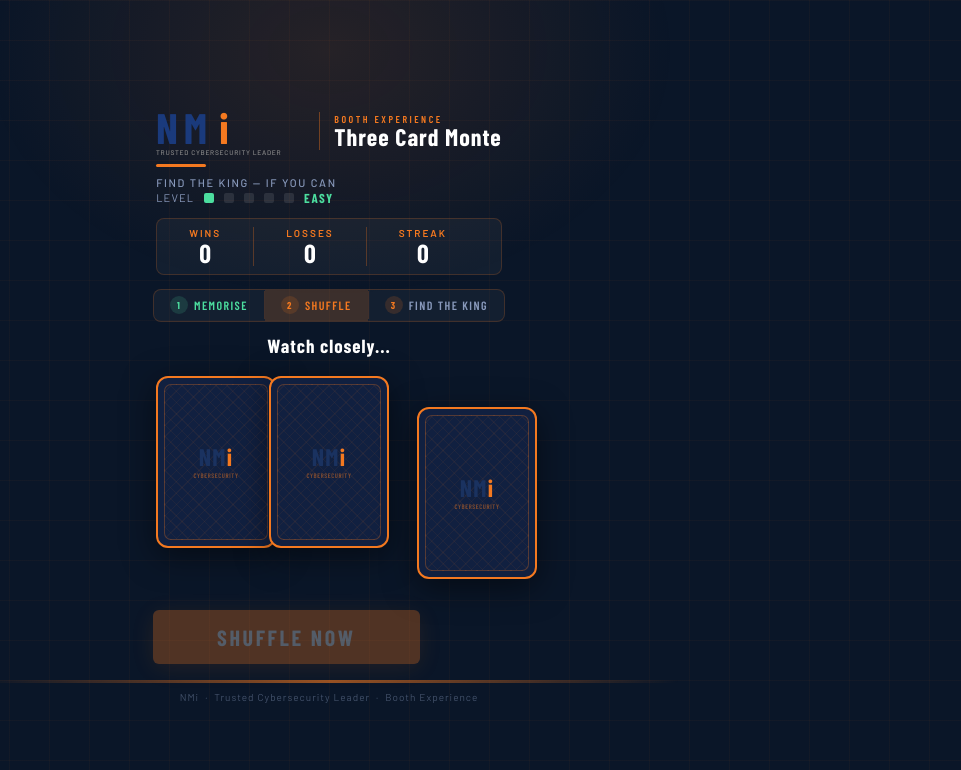
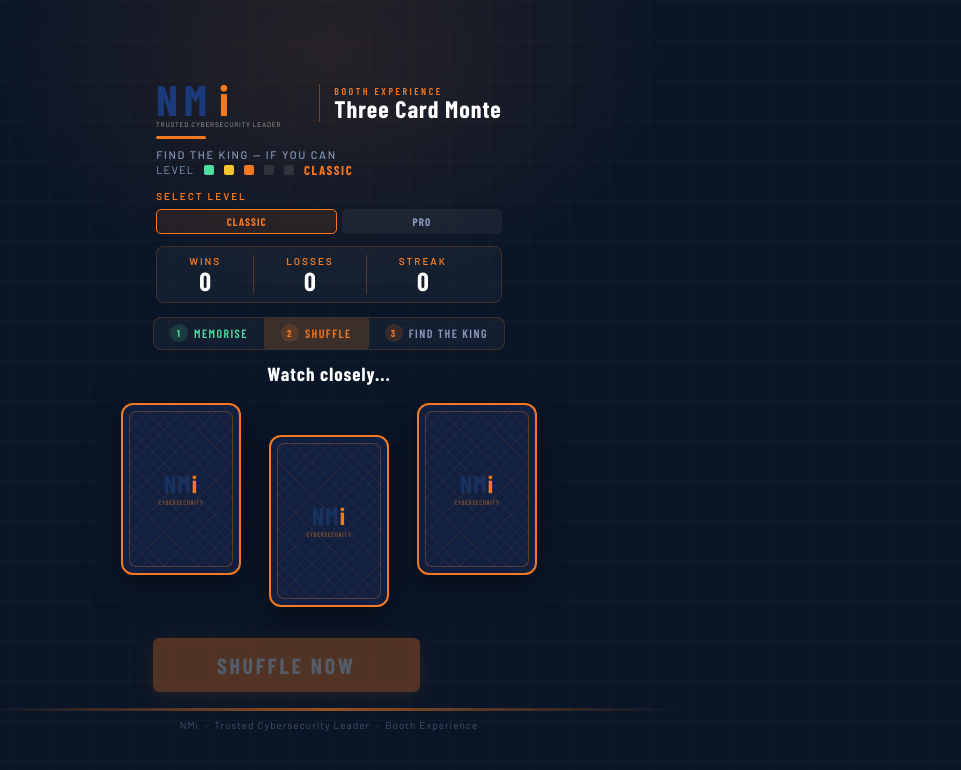
Before and after one commit to EmmanueGit/nmi_three_card_monte, a plain HTML site: page index.html in a window 1280 px wide. Shown: the whole page, without its empty margins (311-1272 px from the left). Drawn offline with nearby package versions, Linux system fonts and the light colour scheme; a web font is replaced by a local one.

Commit message:
Update index.html

```diff
--- a/index.html
+++ b/index.html
@@ -271,6 +271,40 @@
   .accent-bar { width: 100%; max-width: 700px; height: 3px; background: linear-gradient(90deg, transparent, var(--nmi-orange), transparent); opacity: 0.6; margin-bottom: 0.5rem; }
   footer { font-size: 10px; color: rgba(136,153,187,0.45); letter-spacing: 0.1em; text-align: center; }
 
+  /* LEVEL SELECTOR */
+  .level-selector {
+    display: flex; flex-direction: column; gap: 5px;
+    margin-bottom: 0.75rem; width: 100%;
+  }
+  .level-selector-label {
+    font-size: 10px; font-weight: 600; letter-spacing: 0.2em;
+    color: var(--nmi-orange); text-transform: uppercase; margin-bottom: 2px;
+  }
+  .level-btn-row { display: flex; gap: 5px; flex-wrap: wrap; }
+  .level-btn {
+    font-family: 'Barlow Condensed', sans-serif;
+    font-size: 11px; font-weight: 700;
+    letter-spacing: 0.1em; text-transform: uppercase;
+    padding: 5px 10px; border-radius: 5px; border: 1.5px solid transparent;
+    cursor: pointer; background: rgba(255,255,255,0.05);
+    color: var(--nmi-gray);
+    transition: background 0.15s, color 0.15s, border-color 0.15s, transform 0.1s;
+    flex: 1 1 auto; white-space: nowrap;
+  }
+  .level-btn:hover { background: rgba(255,255,255,0.1); color: var(--nmi-white); transform: translateY(-1px); }
+  .level-btn.selected { color: var(--nmi-white); border-color: currentColor; background: rgba(255,255,255,0.08); }
+  .level-btn[data-lvl="0"].selected  { color: #4cde9f; border-color: #4cde9f; background: rgba(76,222,159,0.1); }
+  .level-btn[data-lvl="1"].selected  { color: #f4c430; border-color: #f4c430; background: rgba(244,196,48,0.1); }
+  .level-btn[data-lvl="2"].selected  { color: #f47920; border-color: #f47920; background: rgba(244,121,32,0.1); }
+  .level-btn[data-lvl="3"].selected  { color: #ff5555; border-color: #ff5555; background: rgba(255,85,85,0.1); }
+  .level-btn[data-lvl="4"].selected  { color: #cc22cc; border-color: #cc22cc; background: rgba(204,34,204,0.1); }
+  .level-btn[data-lvl="auto"].selected { color: var(--nmi-orange); border-color: var(--nmi-orange); background: rgba(244,121,32,0.1); }
+
+  @media (orientation: landscape) and (max-height: 500px) {
+    .level-selector { margin-bottom: 0.4rem; }
+    .level-btn { font-size: 9px; padding: 3px 7px; }
+  }
+
   /* MODAL */
   .overlay {
     position: fixed; inset: 0;
@@ -397,6 +431,15 @@
       <span class="diff-name" id="diffName">Easy</span>
     </div>
 
+    <!-- LEVEL SELECTOR -->
+    <div class="level-selector">
+      <span class="level-selector-label">Select Level</span>
+      <div class="level-btn-row">
+        <button class="level-btn selected" data-lvl="2" onclick="selectLevel(2)">Classic</button>
+        <button class="level-btn" data-lvl="3" onclick="selectLevel(3)">Pro</button>
+      </div>
+    </div>
+
     <div class="score-bar">
       <div class="score-item">
         <span class="score-label">Wins</span>
@@ -480,8 +523,8 @@
 const LEVELS = [
   { name:'Easy',   color:'#4cde9f', pips:1, swaps:[7,9],   speedMs:360, memoriseMs:3500, fakeout:false, tripleSwap:false },
   { name:'Medium', color:'#f4c430', pips:2, swaps:[10,13], speedMs:290, memoriseMs:2800, fakeout:false, tripleSwap:false },
-  { name:'Hard',   color:'#f47920', pips:3, swaps:[14,17], speedMs:220, memoriseMs:2200, fakeout:true,  tripleSwap:false },
-  { name:'Brutal', color:'#ff5555', pips:4, swaps:[18,22], speedMs:160, memoriseMs:1600, fakeout:true,  tripleSwap:true  },
+  { name:'Classic',   color:'#f47920', pips:3, swaps:[14,17], speedMs:220, memoriseMs:2200, fakeout:true,  tripleSwap:false },
+  { name:'Pro', color:'#ff5555', pips:4, swaps:[18,22], speedMs:160, memoriseMs:1600, fakeout:true,  tripleSwap:true  },
   { name:'Insane', color:'#cc22cc', pips:5, swaps:[24,30], speedMs:115, memoriseMs:1100, fakeout:true,  tripleSwap:true  },
 ];
 
@@ -499,6 +542,7 @@
 let cardEls = [];
 let timerRAF, timerRunning = false;
 let autoShuffleTimeout = null;
+let lockedLevel = 2; // 2=Hard (default), 3=Brutal
 
 /* ── HELPERS ── */
 function isLandscape() { return window.innerWidth > window.innerHeight && window.innerHeight < 500; }
@@ -507,7 +551,16 @@
 function tableH() { return isLandscape() ? 130 : 200; }
 
 function getLevel() {
-  return LEVELS[Math.min(streak, LEVELS.length - 1)];
+  return LEVELS[lockedLevel];
+}
+
+/* ── LEVEL SELECTOR ── */
+function selectLevel(val) {
+  lockedLevel = val;
+  document.querySelectorAll('.level-btn').forEach(btn => {
+    btn.classList.toggle('selected', parseInt(btn.dataset.lvl) === lockedLevel);
+  });
+  updateDiffUI();
 }
 
 function randBetween(a,b) { return a + Math.floor(Math.random()*(b-a+1)); }
```
